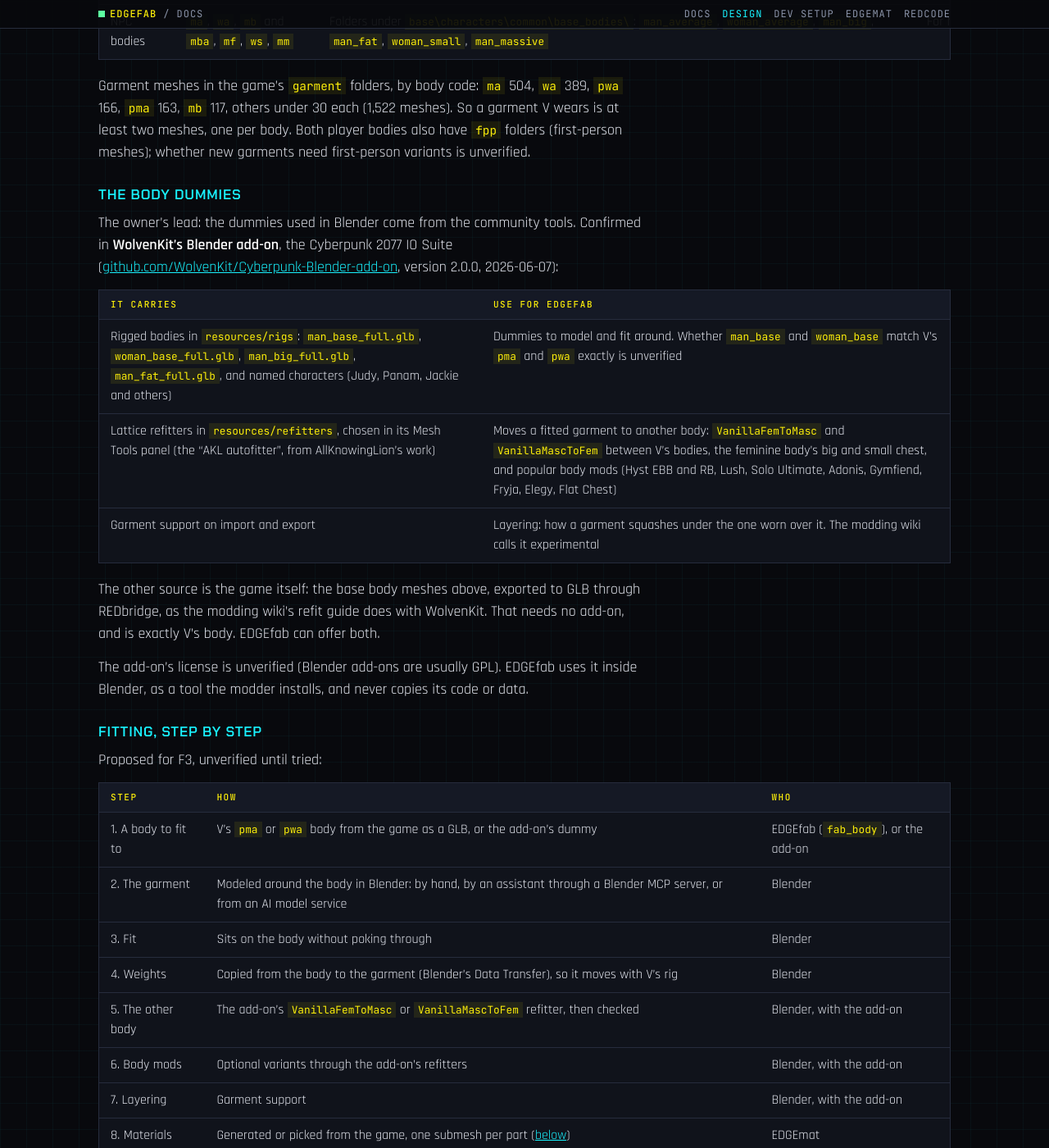
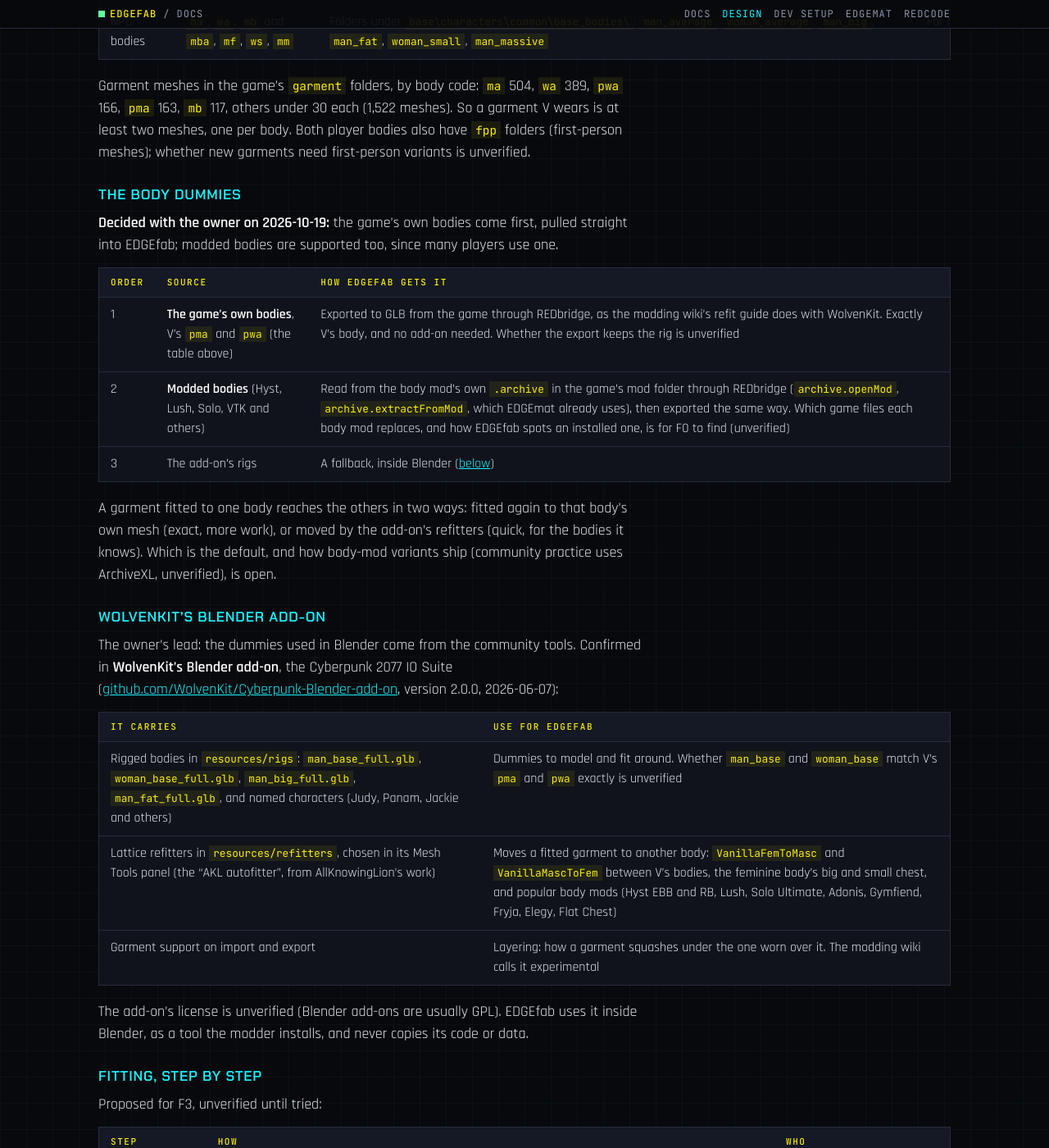
Before and after one commit to Edgemodders/EDGEfab, a Jekyll site: the page built from docs/design.md, in a window 1280 px wide and 1400 px high, scrolled down 3295 px. Shown: the whole window at 82% size. Built offline with Jekyll 4.4.1, drawn with Linux system fonts in a browser that asks for light colours; our own code applies the rules of GitHub Pages for plain Markdown files; some of the changed text lies outside the part shown.

Commit message:
Design: the game's own bodies first, modded bodies supported; Blender MCP runs locally
Decided with the owner: body dummies come from the game through REDbridge
first, then from installed body mods' archives, with the Blender add-on's
rigs as a fallback. Both Blender MCP servers run on the modder's PC.

Co-Authored-By: Claude Opus 5.5 <noreply@anthropic.com>

```diff
--- a/docs/design.md
+++ b/docs/design.md
@@ -63,6 +63,18 @@ Garment meshes in the game's `garment` folders, by body code: `ma` 504, `wa` 389
 
 ### The body dummies
 
+**Decided with the owner on 2026-10-19:** the game's own bodies come first, pulled straight into EDGEfab; modded bodies are supported too, since many players use one.
+
+| Order | Source | How EDGEfab gets it |
+|---|---|---|
+| 1 | **The game's own bodies**, V's `pma` and `pwa` (the table above) | Exported to GLB from the game through REDbridge, as the modding wiki's refit guide does with WolvenKit. Exactly V's body, and no add-on needed. Whether the export keeps the rig is unverified |
+| 2 | **Modded bodies** (Hyst, Lush, Solo, VTK and others) | Read from the body mod's own `.archive` in the game's mod folder through REDbridge (`archive.openMod`, `archive.extractFromMod`, which EDGEmat already uses), then exported the same way. Which game files each body mod replaces, and how EDGEfab spots an installed one, is for F0 to find (unverified) |
+| 3 | The add-on's rigs | A fallback, inside Blender ([below](#wolvenkits-blender-add-on)) |
+
+A garment fitted to one body reaches the others in two ways: fitted again to that body's own mesh (exact, more work), or moved by the add-on's refitters (quick, for the bodies it knows). Which is the default, and how body-mod variants ship (community practice uses ArchiveXL, unverified), is open.
+
+### WolvenKit's Blender add-on
+
 The owner's lead: the dummies used in Blender come from the community tools. Confirmed in **WolvenKit's Blender add-on**, the Cyberpunk 2077 IO Suite ([github.com/WolvenKit/Cyberpunk-Blender-add-on](https://github.com/WolvenKit/Cyberpunk-Blender-add-on), version 2.0.0, 2026-06-07):
 
 | It carries | Use for EDGEfab |
@@ -70,8 +82,6 @@ The owner's lead: the dummies used in Blender come from the community tools. Con
 | Rigged bodies in `resources/rigs`: `man_base_full.glb`, `woman_base_full.glb`, `man_big_full.glb`, `man_fat_full.glb`, and named characters (Judy, Panam, Jackie and others) | Dummies to model and fit around. Whether `man_base` and `woman_base` match V's `pma` and `pwa` exactly is unverified |
 | Lattice refitters in `resources/refitters`, chosen in its Mesh Tools panel (the "AKL autofitter", from AllKnowingLion's work) | Moves a fitted garment to another body: `VanillaFemToMasc` and `VanillaMascToFem` between V's bodies, the feminine body's big and small chest, and popular body mods (Hyst EBB and RB, Lush, Solo Ultimate, Adonis, Gymfiend, Fryja, Elegy, Flat Chest) |
 | Garment support on import and export | Layering: how a garment squashes under the one worn over it. The modding wiki calls it experimental |
-
-The other source is the game itself: the base body meshes above, exported to GLB through REDbridge, as the modding wiki's refit guide does with WolvenKit. That needs no add-on, and is exactly V's body. EDGEfab can offer both.
 
 The add-on's license is unverified (Blender add-ons are usually GPL). EDGEfab uses it inside Blender, as a tool the modder installs, and never copies its code or data.
 
@@ -81,12 +91,12 @@ Proposed for F3, unverified until tried:
 
 | Step | How | Who |
 |---|---|---|
-| 1. A body to fit to | V's `pma` or `pwa` body from the game as a GLB, or the add-on's dummy | EDGEfab (`fab_body`), or the add-on |
+| 1. A body to fit to | V's `pma` or `pwa` body from the game as a GLB, or an installed body mod's body | EDGEfab (`fab_body`) |
 | 2. The garment | Modeled around the body in Blender: by hand, by an assistant through a Blender MCP server, or from an AI model service | Blender |
 | 3. Fit | Sits on the body without poking through | Blender |
 | 4. Weights | Copied from the body to the garment (Blender's Data Transfer), so it moves with V's rig | Blender |
 | 5. The other body | The add-on's `VanillaFemToMasc` or `VanillaMascToFem` refitter, then checked | Blender, with the add-on |
-| 6. Body mods | Optional variants through the add-on's refitters | Blender, with the add-on |
+| 6. Body mods | Variants: fitted to the body mod's own mesh, or moved by the add-on's refitters | Blender; EDGEfab gives the body |
 | 7. Layering | Garment support | Blender, with the add-on |
 | 8. Materials | Generated or picked from the game, one submesh per part ([below](#materials-from-edgemat)) | EDGEmat |
 | 9. Into the game | A mesh per body, entity, `.app`, item record, name, icon; then Try it | EDGEfab |
@@ -111,6 +121,8 @@ An assistant can drive Blender through an MCP server, so "model a cropped jacket
 |---|---|---|---|
 | [Blender Lab's MCP server](https://www.blender.org/lab/mcp-server/) | Blender's own developers | A plain-language interface to Blender's Python API | Add-on 1.0.3, Blender 5.1 or later. Installs as an `.mcpb` bundle or from source |
 | [mcp-for-blender](https://github.com/ahujasid/blender-mcp) (was `blender-mcp`) | Community, MIT, the most used | Runs Python in Blender, renders views (`look`), scene info, `generate_3d` (Tripo, Hunyuan3D, Hyper3D Rodin, Meshy), assets from Poly Haven, Sketchfab and Poly Pizza | `uvx mcp-for-blender`. Sends telemetry unless turned off with its own tool |
+
+**Both run on the modder's PC**, not on the internet: an add-on inside Blender, and a small server that the assistant's app (such as Claude Code) starts, talking to each other on the PC. What leaves the PC: the conversation with the AI model, including scene details and the code it writes (unless a local model is used, which Blender Lab mentions); the online tools of mcp-for-blender (`generate_3d`, Poly Haven, Sketchfab, Poly Pizza), only when called; and its telemetry, unless turned off.
 
 **How it fits.** EDGEfab does not connect to Blender. The assistant connects to both servers: it models or edits in Blender and exports a GLB, then asks EDGEfab's MCP server to make it a game asset and EDGEmat's for materials. EDGEchat, the Claude Code plugin for the EDGE tools, could list a Blender server as a recommended companion.
 
@@ -150,7 +162,7 @@ Intent, not plumbing. Proposed names, settled in F0:
 | `fab_describe` | An asset in plain words: what it is, its looks, what is missing |
 | `fab_check` | Checks the asset's files against each other and names what is wrong in plain words |
 | `fab_try` | Packs, deploys, hot-loads, and spawns the object or puts the clothing on V |
-| `fab_body` | Exports V's masculine or feminine body from the game as a GLB, to model and fit a garment around |
+| `fab_body` | Exports a body as a GLB, to model and fit a garment around: V's masculine or feminine body from the game, or the body of an installed body mod |
 
 ## Phases (proposed)
 
@@ -171,8 +183,8 @@ For the first session to agree with the owner. Objects come before clothing, bec
 | Mesh import for a new asset | WolvenKit's importer appears to import over an existing `.mesh` ("keeps the replaced file's settings"). A new asset may need a template mesh. Requested from REDbridge |
 | The modern recipe for a new item | ArchiveXL dynamic appearances and TweakXL records are community practice; F0 studies working mods and writes the recipe in its own words |
 | Rigging | Clothing must be weighted to the player rig and fit both body types. Blender with WolvenKit's add-on today (its refitters, garment support); what EDGE can automate, and whether through named Blender operations, is open ([Fitting](#fitting-step-by-step)) |
-| The body dummies | The game's own bodies exported through REDbridge, or the add-on's rigs: whether they match, and which to offer first. Whether V's breast-size variants and first-person meshes need their own garment variants |
-| Body mods | Many players use body mods (Hyst, Lush, Solo and others); the add-on's refitters cover them. Whether EDGEfab offers body-mod variants, and how they are packaged, is open |
+| The body dummies | **Decided 2026-10-19:** the game's own bodies first, exported through REDbridge. Open: whether the export keeps the rig, and whether V's breast-size variants and first-person meshes need their own garment variants |
+| Body mods | **Decided 2026-10-19:** supported. Open: which files each body mod replaces, how EDGEfab spots the installed ones, fitting to the mod's own mesh or refitting, and how variants are packaged |
 | A Blender MCP server | Blender Lab's or mcp-for-blender, or both; tried in F1 |
 | AI model services | Opt-in, with the modder's own account, as EDGEwave does for voice. Which services, and whether textures come back usable. mcp-for-blender's `generate_3d` already reaches Tripo, Hunyuan3D, Hyper3D Rodin and Meshy |
 | Hot loading | RED Hot Tools first (unverified on the dev PC), else an EDGE hot loader in REDnode. See EDGEmat's design, "Hot-loading archives" |
```
